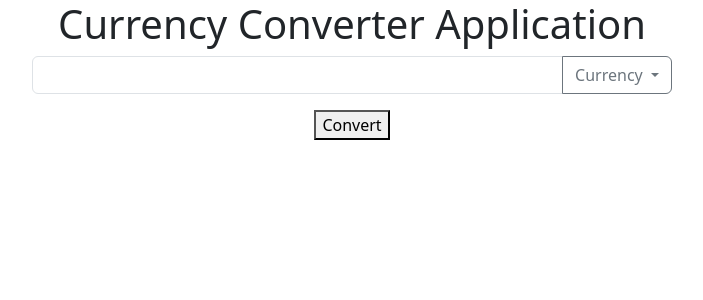
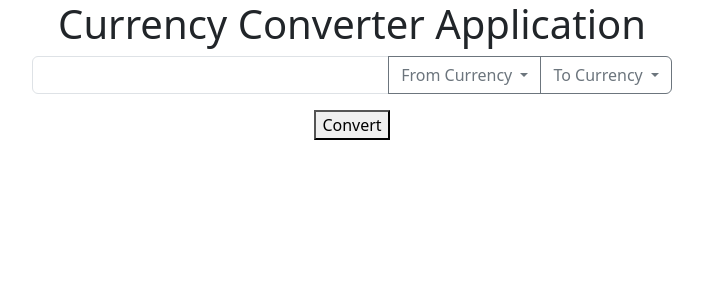
Before and after one commit to rajkirangs25/fastapi_practice_projects, a FastAPI app: page / in a window 1280 px wide. Shown: the top 300 px of the page, without its empty margins (288-991 px from the left). Run offline with FastAPI, Linux system fonts and the light colour scheme.

Commit message:
Worked on currency buttons

```diff
--- a/currency_converter/static/scripts.js
+++ b/currency_converter/static/scripts.js
@@ -3,15 +3,16 @@
 const convert_btn = document.querySelector(".convert_btn");
 const ip_textbox = document.querySelector(".ip_currency");
 const op_text = document.querySelector(".op_currency");
-const currency_button = document.querySelector(".currency_btn");
-const cur_btn_items = document.querySelectorAll(
-  ".currency_dropdown .dropdown-item"
-);
+const from_currency_button = document.querySelector(".from_currency_btn");
+const to_currency_button = document.querySelector(".to_currency_btn");
+let selected_input_currency;
+let selected_output_currency;
 
+function currency_dropdown_populate(button, selected_currency, dropdown_class) {
   fetch("/static/currency_codes.json")
     .then((response) => response.json())
     .then((data) => {
-    let dropdown = document.querySelector(".currency_dropdown");
+      let dropdown = document.querySelector(dropdown_class);
 
       Object.keys(data).forEach((code) => {
         let li = document.createElement("li");
@@ -21,11 +22,10 @@ fetch("/static/currency_codes.json")
         a.className = "dropdown-item";
         a.textContent = code;
 
-      // Add click event to update button
         a.addEventListener("click", function (e) {
           e.preventDefault();
-        currency_button.textContent = code;
-        console.log(code.toLowerCase());
+          button.textContent = code;
+          `${selected_currency}`.textContent = code;
         });
 
         li.appendChild(a);
@@ -33,6 +33,19 @@ fetch("/static/currency_codes.json")
       });
     })
     .catch((error) => console.error("error loading JSON:", error));
+}
+
+currency_dropdown_populate(
+  from_currency_button,
+  selected_input_currency,
+  ".from_currency_dropdown"
+);
+
+currency_dropdown_populate(
+  to_currency_button,
+  selected_output_currency,
+  ".to_currency_dropdown"
+);
 
 convert_btn.addEventListener("click", async () => {
   const ip_text = ip_textbox.value;
@@ -44,7 +57,9 @@ convert_btn.addEventListener("click", async () => {
   const rate_data = await rate_res.json();
 
   let converted_currency = ip_text * convert_data.rate;
-  op_text.innerHTML = `<b>INR rate against USD:</b> ${converted_currency.toFixed(
+  op_text.innerHTML = `<b>INR rate against USD is</b> ${converted_currency.toFixed(
     2
   )}`;
+
+  // console.log(selected_input_currency);
 });
--- a/currency_converter/static/styles.css
+++ b/currency_converter/static/styles.css
@@ -1,4 +1,4 @@
-.currency_dropdown {
+.from_currency_dropdown .to_currency_dropdown {
   max-height: 200px;
   overflow-y: auto;
 }
--- a/currency_converter/templates/index.html
+++ b/currency_converter/templates/index.html
@@ -3,13 +3,14 @@
   <head>
     <meta charset="UTF-8" />
     <meta name="viewport" content="width=device-width, initial-scale=1.0" />
+    <link rel="stylesheet" href="../static/styles.css?v=1.0" />
     <link
       href="https://cdn.jsdelivr.net/npm/bootstrap@5.3.7/dist/css/bootstrap.min.css"
       rel="stylesheet"
       integrity="sha384-LN+7fdVzj6u52u30Kp6M/trliBMCMKTyK833zpbD+pXdCLuTusPj697FH4R/5mcr"
       crossorigin="anonymous"
     />
-    <link rel="stylesheet" href="../static/styles.css" />
+
     <title>Currency Converter Application</title>
   </head>
   <body>
@@ -29,14 +30,26 @@
           aria-label="Text input with dropdown button"
         />
         <button
-          class="currency_btn btn btn-outline-secondary dropdown-toggle"
+          class="from_currency_btn btn btn-outline-secondary dropdown-toggle"
           type="button"
           data-bs-toggle="dropdown"
           aria-expanded="false"
         >
-          Currency
+          From Currency
         </button>
-        <ul class="currency_dropdown dropdown-menu dropdown-menu-end w-25"></ul>
+        <ul
+          class="from_currency_dropdown dropdown-menu dropdown-menu-end overflow-auto"
+        ></ul>
+
+        <button
+          class="to_currency_btn btn btn-outline-secondary dropdown-toggle"
+          type="button"
+          data-bs-toggle="dropdown"
+          aria-expanded="false"
+        >
+          To Currency
+        </button>
+        <ul class="to_currency_dropdown dropdown-menu dropdown-menu-end"></ul>
       </div>
 
       <button type="submit" class="convert_btn shadow-xl">Convert</button>
```
Lines whose indentation alone changed are shown as unchanged.
